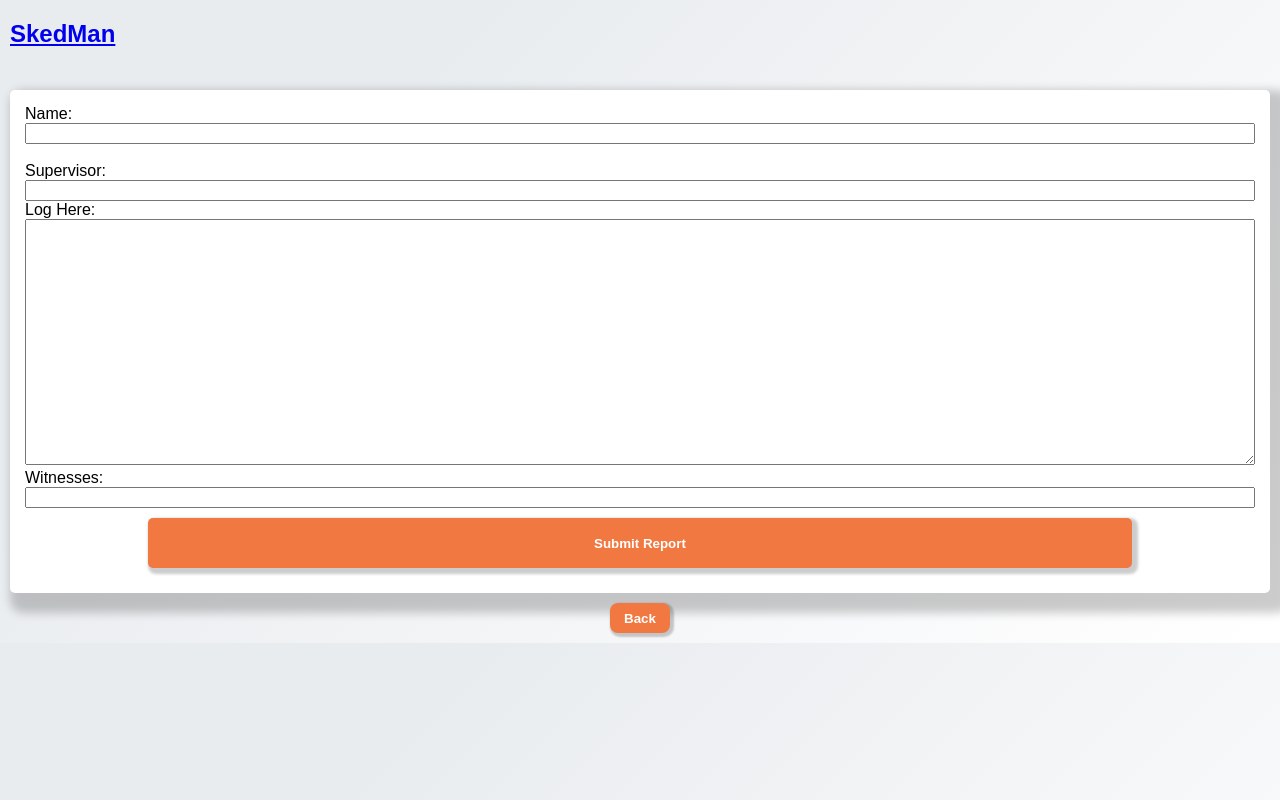
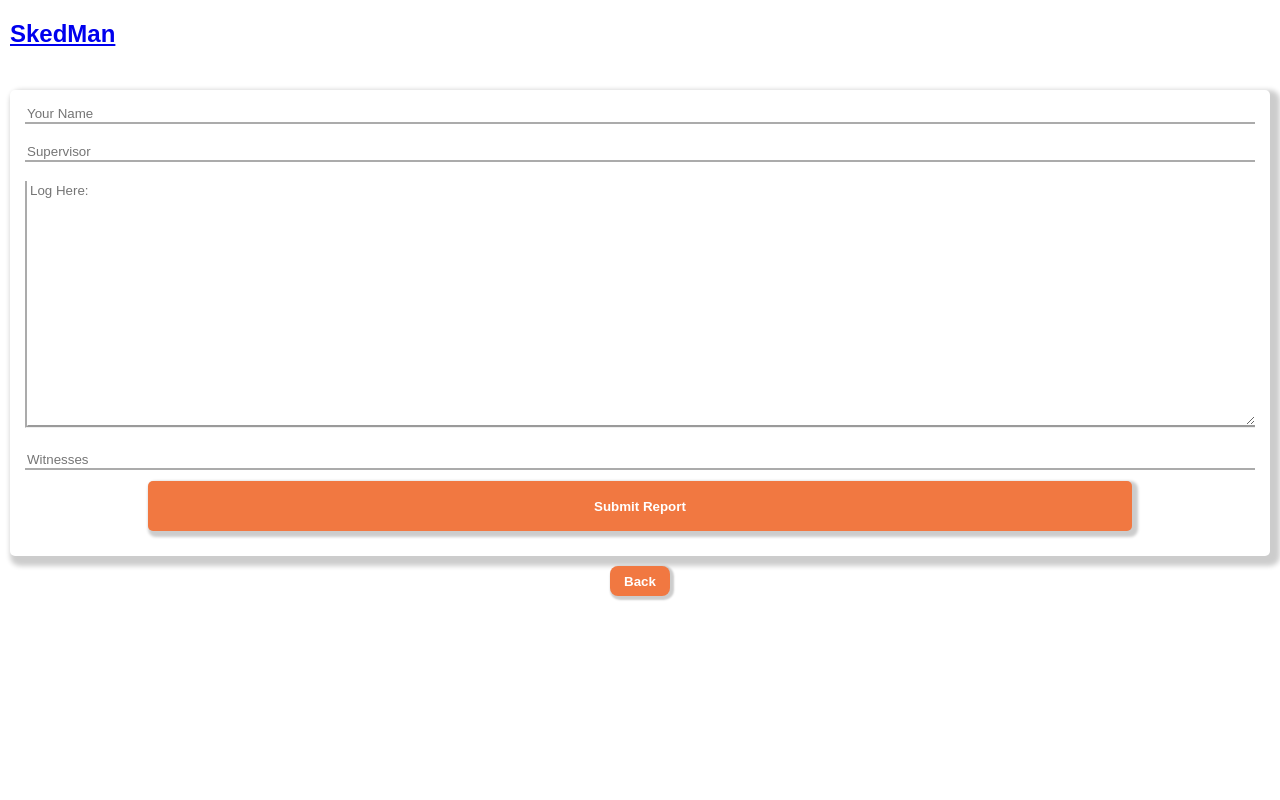
Before and after one commit to CognitivePrimate/gc-final-front-end, a React (Create React App) app: page /SubmitIncidentReport in a window 1280 px wide. Built offline with nearby package versions, Linux system fonts and the light colour scheme; no server answers.

Commit message:
adding more styling

```diff
--- a/src/App.css
+++ b/src/App.css
@@ -1,6 +1,7 @@
 body {
+    /* #e9ecef */
     background-color: #fff;
-background-image: linear-gradient(315deg, #fff 0%, #e9ecef 74%);;
+/* background-image: linear-gradient(315deg, #e9ecef 0%, #fff 50%, #ffffff 100%);; */
 }
 
 * {
@@ -15,13 +16,24 @@ background-image: linear-gradient(315deg, #fff 0%, #e9ecef 74%);;
 
 /* Global Submit Form Container */
 
+input {
+    border: hidden;
+    border-bottom: groove #ffffff;
+}
+
+textarea {
+    border: hidden;
+    border-left: groove #ffffff;
+    border-bottom: groove;
+}
+
 form.InputForm {
     border-style: none;
     border-radius: 5px;
     background-color: #ffffff;
     padding: 15px;
     margin: 10px;
-    box-shadow: 10px 10px 10px 10px rgba(0, 0, 0, 0.2);
+    box-shadow: 5px 5px 5px 5px rgba(0, 0, 0, 0.2);
 }
 
 
--- a/src/Components/DailyShiftLog/DailyShiftLog.tsx
+++ b/src/Components/DailyShiftLog/DailyShiftLog.tsx
@@ -72,12 +72,12 @@ const DailyShiftLog = () => {
                 <form action="submit" className="InputForm" onSubmit={handleSubmit}>
                     <h3 className="CenterTextTitle">Search Logs</h3>
                     <section className="InputOptions">
-                        <label htmlFor="firstNameSearch">Author: </label>
-                        <input type="text" name="firstNameSearch" id="firstNameSearch" value={searchFirst} onChange={ (e) => setSearchFirst(e.target.value) }/>
+                        <label htmlFor="firstNameSearch"></label>
+                        <input type="text" name="firstNameSearch" id="firstNameSearch" value={searchFirst} onChange={ (e) => setSearchFirst(e.target.value) } placeholder="Name"/>
                     </section>
                     <section className="InputOptions">
-                        <label htmlFor="supervisorSearch">Supervisor:</label>
-                        <input type="text" name="supervisorSearch" id="supervisorSearch"/>
+                        <label htmlFor="supervisorSearch"></label>
+                        <input type="text" name="supervisorSearch" id="supervisorSearch" placeholder="Supervisor"/>
                     </section>
                     <section className="SearchOptions">
                         <button className="SubmitButton">Search</button>
--- a/src/Components/HomeScreen/HomeScreen.css
+++ b/src/Components/HomeScreen/HomeScreen.css
@@ -18,10 +18,12 @@ main.home-screen-main button.home-screen-button {
     width: 100%;
     margin: 10px;
     height: 40px;
-    border-style: solid;
-    border-color: black;
+    border-style: none;
     border-radius: 8px;
-    background-color: rgb(197, 197, 197);;
+    background-color: #F17841;
+    color: #ffffff;
+    font-weight: 700;
+    box-shadow: 2px 2px 2px 2px rgba(0, 0, 0, 0.2);
 }
 
 section.hidden {
--- a/src/Components/NewShiftLogEntry/new-log-entry.tsx
+++ b/src/Components/NewShiftLogEntry/new-log-entry.tsx
@@ -70,16 +70,16 @@ const NewLogEntry = () => {
         <h3 className="NewLogTitle">New Shift Log</h3>
             <div className="logInputInfoContainer">
                 <div className="InputOptions">
-                    <label htmlFor="author">Name</label>
-                    <input type="text" name="author" id="author" value={author} onChange={newAuthor} />
+                    <label htmlFor="author"></label>
+                    <input type="text" name="author" id="author" value={author} onChange={newAuthor} placeholder="Name"/>
                 </div>
                 <div className="InputOptions">
-                    <label htmlFor="supervisor">Supervisor</label>
-                    <input type="text" name="supervisor" id="supervisor" value={supervisor} onChange={newSupervisor} />
+                    <label htmlFor="supervisor"></label>
+                    <input type="text" name="supervisor" id="supervisor" value={supervisor} onChange={newSupervisor} placeholder="Supervisor"/>
                 </div>
             </div>
-            <label htmlFor="logEntry">Log Here:</label><br/>
-            <textarea name="logEntry" id="logEntry" className="logEntry" value={logText} onChange={newLogText} required minLength={2} rows={8}/><br />
+            <label htmlFor="logEntry"></label><br/>
+            <textarea name="logEntry" id="logEntry" className="logEntry" placeholder="Log Here:" value={logText} onChange={newLogText} required minLength={2} rows={8}/><br />
             <div className="FinishButtons">
                 <button className="SubmitButton" id="logSubmitButton" type="submit" onClick={handlesubmit}>Submit Log</button>
                 <section className="BackButtonLinkContainer">
--- a/src/Components/ShiftLogItem/ShiftLogItem.css
+++ b/src/Components/ShiftLogItem/ShiftLogItem.css
@@ -19,8 +19,8 @@ main.ShiftLogContainer section.LogAuthorTime {
     border-style: none;
     border-top-left-radius: 8px;
     border-top-right-radius: 8px;
-    border-color: black;
-    background-color: rgb(197, 197, 197);
+    background-color:  #ffffff;
+    box-shadow:  3px 3px 3px 3px rgba(0, 0, 0, 0.2)
 }
 
 main.ShiftLogContainer section.AuthDateSection{
@@ -38,8 +38,8 @@ main.ShiftLogContainer section.LogTextContainer {
     border-top-right-radius: 8px;
     border-bottom-right-radius: 8px;
     border-bottom-left-radius: 8px;
-    border-color: black;
-    background-color: rgb(197, 197, 197);
+    background-color: #ffffff;
+    box-shadow:  3px 3px 3px 3px rgba(0, 0, 0, 0.2)
 
 }
 
--- a/src/Components/ShiftLogUpdater/ShiftLogUpdater.tsx
+++ b/src/Components/ShiftLogUpdater/ShiftLogUpdater.tsx
@@ -36,16 +36,16 @@ const ShiftLogUpdater = ({shiftLog, UpdateForm, updateLogSubmit, updateHidden}:
                     <h3 className="NewLogTitle">Update Log</h3>
                     <div className="logInputInfoContainer">
                         <div className="InputOptions">
-                            <label htmlFor="author">Name</label>
-                            <input type="text" name="author" id="author" value={pendingLog.author} onChange={(e) => setPendingLog({...pendingLog, author: e.target.value})}/>
+                            <label htmlFor="author"></label>
+                            <input type="text" name="author" id="author" value={pendingLog.author} onChange={(e) => setPendingLog({...pendingLog, author: e.target.value})} placeholder="Name"/>
                         </div>
                         <div className="InputOptions">
-                            <label htmlFor="supervisor">Supervisor</label>
-                            <input type="text" name="supervisor" id="supervisor" value={pendingLog.supervisor} onChange={(e) => setPendingLog({...pendingLog, supervisor: e.target.value})}/>
+                            <label htmlFor="supervisor"></label>
+                            <input type="text" name="supervisor" id="supervisor" value={pendingLog.supervisor} onChange={(e) => setPendingLog({...pendingLog, supervisor: e.target.value})} placeholder="Supervisor"/>
                         </div>
                     </div>
-                    <label htmlFor="logEntry">Log Here:</label><br/>
-                    <textarea name="logEntry" id="logEntry" className="logEntry" value={pendingLog.logText} onChange={(e) => setPendingLog({...pendingLog, logText: e.target.value})} required minLength={2} rows={8}/><br />
+                    <label htmlFor="logEntry"></label><br/>
+                    <textarea name="logEntry" id="logEntry" className="logEntry" value={pendingLog.logText} onChange={(e) => setPendingLog({...pendingLog, logText: e.target.value})} required minLength={2} rows={8} placeholder="Log Here:"/><br />
                     <button className="SubmitButton" id="logSubmitButton" type="submit" >Update Log</button>
                 </form>
             </section>
--- a/src/Components/SubmitIncidentReport/SubmitIncidentReport.css
+++ b/src/Components/SubmitIncidentReport/SubmitIncidentReport.css
@@ -5,7 +5,6 @@ main.SubmitIncidentReportContainer section.AuthSupStyle {
 
 main.SubmitIncidentReportContainer textarea.IncidentTextArea {
     width: 100%;
-
 }
 
 main.SubmitIncidentReportContainer input.FormInputsStyle {
--- a/src/Components/SubmitIncidentReport/SubmitIncidentReport.tsx
+++ b/src/Components/SubmitIncidentReport/SubmitIncidentReport.tsx
@@ -88,19 +88,19 @@ const SubmitIncidentReport = () => {
             <form className="incidentInputForm InputForm" action="submit">
                 <div className="incidentInputInfoContainer">
                     <section className="AuthSupStyle">
-                        <label htmlFor="author">Name:</label>
-                        <input type="text" name="author" id="author" value={author} onChange={newAuthor}/><br/>
+                        <label htmlFor="author"></label>
+                        <input type="text" name="author" id="author" value={author} onChange={newAuthor} placeholder="Your Name"/><br/>
                     </section>
                     <section className="AuthSupStyle">
-                        <label htmlFor="supervisor">Supervisor:</label>
-                        <input type="text" name="supervisor" id="supervisor" value={supervisor} onChange={newSupervisor}/>
+                        <label htmlFor="supervisor"></label>
+                        <input type="text" name="supervisor" id="supervisor" value={supervisor} onChange={newSupervisor} placeholder="Supervisor"/>
                     </section>
                 </div>
-                <label htmlFor="incidentEntry">Log Here:</label><br/>
-                <textarea className="IncidentTextArea"name="incidentEntry" id="incidentEntry" required minLength={10} rows={16} value={incident} onChange={newIncident}/><br/>
+                <label htmlFor="incidentEntry"></label><br/>
+                <textarea className="IncidentTextArea"name="incidentEntry" id="incidentEntry" required minLength={10} rows={16} value={incident} onChange={newIncident} placeholder="Log Here:"/><br/>
 
-                <label htmlFor="witnesses">Witnesses:</label><br/>
-                <input className="FormInputsStyle" type="text" name="witnesses" id="witnesses" value={witnesses} onChange={newWitnesses}/><br/>
+                <label htmlFor="witnesses"></label><br/>
+                <input className="FormInputsStyle" type="text" name="witnesses" id="witnesses" value={witnesses} onChange={newWitnesses} placeholder="Witnesses"/><br/>
 
                 <section className="SubmitButtonContainer">
                     <button className="SubmitButton" id="incidentSubmitButton" type="submit" onClick={handlesubmit}>Submit Report</button>
--- a/src/services.ts
+++ b/src/services.ts
@@ -25,8 +25,8 @@ export function fetchAllWeather(location: GeoLocation){
 
 // to mongodb
 
-// const baseUrl = 'https://us-central1-my-scheduling-backend.cloudfunctions.net/api';
-const baseUrl = 'http://localhost:5001/my-scheduling-backend/us-central1/api';
+const baseUrl = 'https://us-central1-my-scheduling-backend.cloudfunctions.net/api';
+// const baseUrl = 'http://localhost:5001/my-scheduling-backend/us-central1/api';
 
 
 
```
Also changed, not shown: src/Components/Header/header-styles.css (line endings or trailing spaces).
